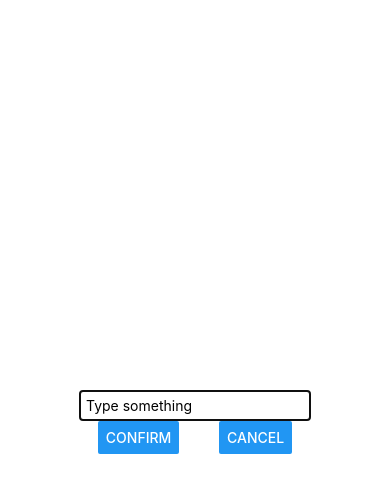
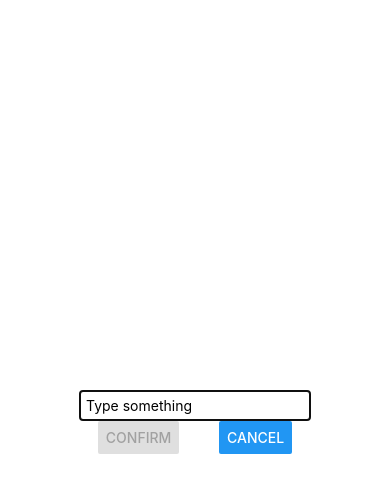
Before and after one commit to YaoyiW27/CS5520, a React Native app: screen / in a window 390 px wide. Both pictures are taken after a click on the button "ADD A GOAL". Shown: the top 492 px of the page. Built offline with nearby package versions, Linux system fonts and the light colour scheme.

Commit message:
made the Confirm button disabled if textinput is less than 3

```diff
--- a/components/Input.js
+++ b/components/Input.js
@@ -9,6 +9,7 @@ export default function Input({
 }) {
   const [text, setText] = useState("");
   const [blur, setBlur] = useState(false);
+  const [isConfirmDisabled, setIsConfirmDisabled] = useState(true);
 
   function handleConfirm() {
     // console.log(text);
@@ -37,6 +38,15 @@ export default function Input({
     )
   }
 
+  function handleTextChange(changedText) {
+    setText(changedText);
+    if (changedText.length >= 3) {
+      setIsConfirmDisabled(false);
+    } else {
+      setIsConfirmDisabled(true);
+    }
+  }
+
   return (
     <Modal animationType="slide" visible={isModalVisible}>
       <View style={styles.container}>
@@ -47,9 +57,7 @@ export default function Input({
           keyboardType="default"
           value={text}
           style={styles.input}
-          onChangeText={(changedText) => {
-            setText(changedText);
-          }}
+          onChangeText={handleTextChange}
           onBlur={() => {
             setBlur(true);
           }}
@@ -68,7 +76,7 @@ export default function Input({
           text && <Text>{text.length}</Text>
         )}
         <View style={styles.buttonContainer}>
-          <Button title="Confirm" onPress={handleConfirm} />
+          <Button title="Confirm" onPress={handleConfirm} disabled={isConfirmDisabled} />
           <Button title="Cancel" onPress={handleCancelPress} />
         </View>
       </View>
```
